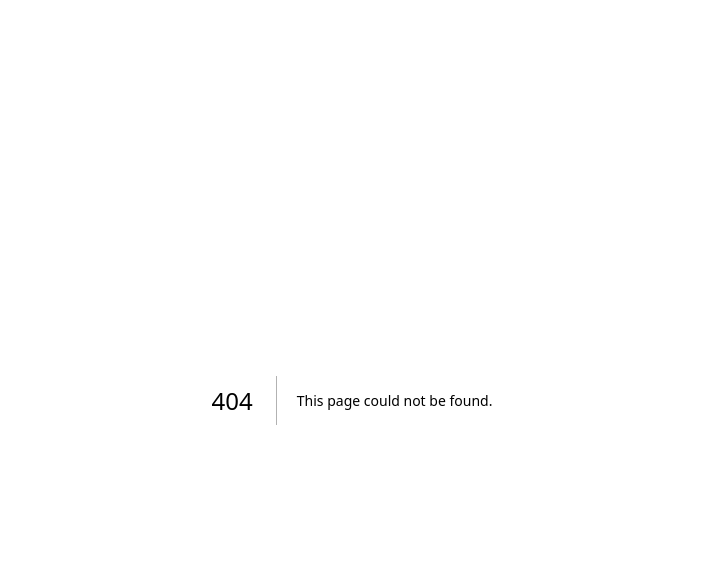
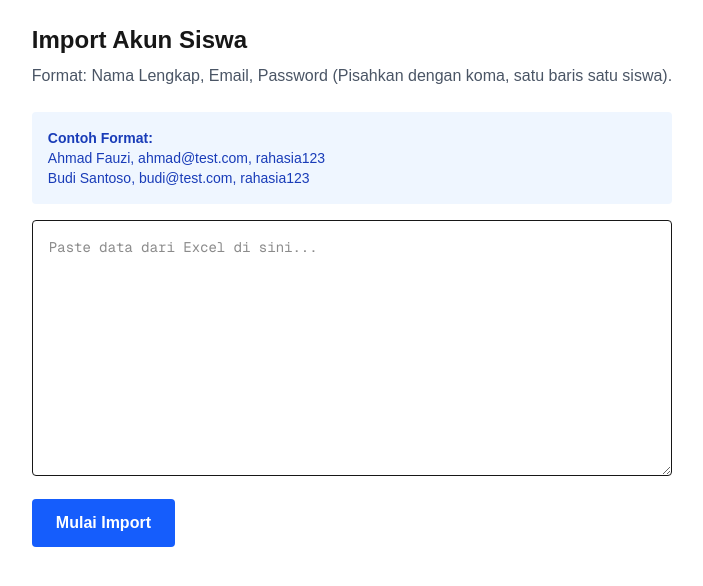
Before and after one commit to admnstrspai-code/tryout-app, a Next.js app: page /dashboard/siswa in a window 1280 px wide. Before the commit this address had no page. Shown: the top 586 px of the page, without its empty margins (288-991 px from the left). Built offline with nearby package versions, Linux system fonts and the light colour scheme.

Commit message:
Fitur Bulk Import Siswa

```diff
--- /dev/null
+++ b/app/api/admin/create-users/route.ts
@@ -0,0 +1,38 @@
+import { NextResponse } from 'next/server'
+import { createClient } from '@supabase/supabase-js'
+
+// Menggunakan kunci master (Service Role) yang HANYA ada di server
+const supabaseAdmin = createClient(
+  process.env.NEXT_PUBLIC_SUPABASE_URL!,
+  process.env.SUPABASE_SERVICE_ROLE_KEY!,
+  { auth: { autoRefreshToken: false, persistSession: false } }
+)
+
+export async function POST(request: Request) {
+  try {
+    const { users } = await request.json()
+    let successCount = 0
+    let failedCount = 0
+
+    // Looping untuk membuat akun satu per satu (via server)
+    for (const user of users) {
+      const { data, error } = await supabaseAdmin.auth.admin.createUser({
+        email: user.email,
+        password: user.password,
+        email_confirm: true, // Otomatis aktif
+        user_metadata: { full_name: user.full_name }
+      })
+
+      if (error) {
+        console.error(`Gagal membuat ${user.email}:`, error.message)
+        failedCount++
+      } else {
+        successCount++
+      }
+    }
+
+    return NextResponse.json({ success: true, successCount, failedCount })
+  } catch (error: any) {
+    return NextResponse.json({ success: false, error: error.message }, { status: 500 })
+  }
+}
--- a/app/dashboard/page.tsx
+++ b/app/dashboard/page.tsx
@@ -49,12 +49,20 @@ export default function Dashboard() {
     <main className="p-6">
       <div className="flex flex-col md:flex-row justify-between items-start md:items-center mb-6 gap-4">
         <h1 className="text-2xl font-bold">Dashboard Pengawas</h1>
-        <button
-          onClick={() => router.push('/dashboard/analisis')}
-          className="bg-blue-600 hover:bg-blue-700 text-white px-4 py-2 rounded shadow text-sm font-medium"
-        >
-          📊 Lihat Analisis Butir Soal
-        </button>
+        <div className="flex gap-2">
+          <button
+            onClick={() => router.push('/dashboard/siswa')}
+            className="bg-green-600 hover:bg-green-700 text-white px-4 py-2 rounded shadow text-sm font-medium"
+          >
+            👥 Import Siswa
+          </button>
+          <button
+            onClick={() => router.push('/dashboard/analisis')}
+            className="bg-blue-600 hover:bg-blue-700 text-white px-4 py-2 rounded shadow text-sm font-medium"
+          >
+            📊 Lihat Analisis
+          </button>
+        </div>
       </div>
 
       <section className="mb-6">
--- /dev/null
+++ b/app/dashboard/siswa/page.tsx
@@ -0,0 +1,76 @@
+'use client'
+export const dynamic = 'force-dynamic'
+
+import { useState } from 'react'
+
+export default function ImportSiswa() {
+  const [text, setText] = useState('')
+  const [loading, setLoading] = useState(false)
+  const [result, setResult] = useState<any>(null)
+
+  const handleImport = async () => {
+    if (!text.trim()) return alert('Data kosong!')
+    setLoading(true)
+    setResult(null)
+
+    // Memecah teks berdasarkan baris baru
+    const lines = text.trim().split('\n')
+    const users = lines.map(line => {
+      const [full_name, email, password] = line.split(',').map(s => s.trim())
+      return { full_name, email, password }
+    }).filter(u => u.email && u.password)
+
+    try {
+      const res = await fetch('/api/admin/create-users', {
+        method: 'POST',
+        headers: { 'Content-Type': 'application/json' },
+        body: JSON.stringify({ users })
+      })
+      const data = await res.json()
+      setResult(data)
+    } catch (err) {
+      alert('Terjadi kesalahan sistem')
+    } finally {
+      setLoading(false)
+    }
+  }
+
+  return (
+    <main className="p-6 max-w-4xl mx-auto">
+      <h1 className="text-2xl font-bold mb-2">Import Akun Siswa</h1>
+      <p className="text-gray-600 mb-6">Format: Nama Lengkap, Email, Password (Pisahkan dengan koma, satu baris satu siswa).</p>
+
+      <div className="bg-blue-50 p-4 rounded mb-4 text-sm text-blue-800">
+        <strong>Contoh Format:</strong><br />
+        Ahmad Fauzi, ahmad@test.com, rahasia123<br />
+        Budi Santoso, budi@test.com, rahasia123
+      </div>
+
+      <textarea
+        className="w-full h-64 p-4 border rounded font-mono text-sm"
+        placeholder="Paste data dari Excel di sini..."
+        value={text}
+        onChange={(e) => setText(e.target.value)}
+      />
+
+      <button
+        onClick={handleImport}
+        disabled={loading}
+        className="mt-4 bg-blue-600 hover:bg-blue-700 text-white px-6 py-3 rounded font-bold disabled:opacity-50"
+      >
+        {loading ? 'Memproses...' : 'Mulai Import'}
+      </button>
+
+      {result && (
+        <div className={`mt-6 p-4 rounded border ${result.success ? 'bg-green-50 border-green-300' : 'bg-red-50 border-red-300'}`}>
+          <h3 className="font-bold text-lg mb-2">Hasil Import:</h3>
+          {result.success ? (
+            <p>Berhasil membuat <strong>{result.successCount}</strong> akun. Gagal: {result.failedCount}.</p>
+          ) : (
+            <p>Error: {result.error}</p>
+          )}
+        </div>
+      )}
+    </main>
+  )
+}
```
